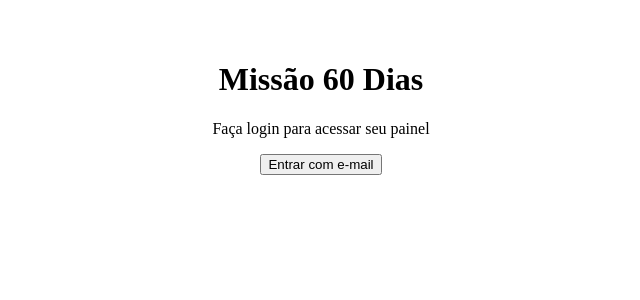
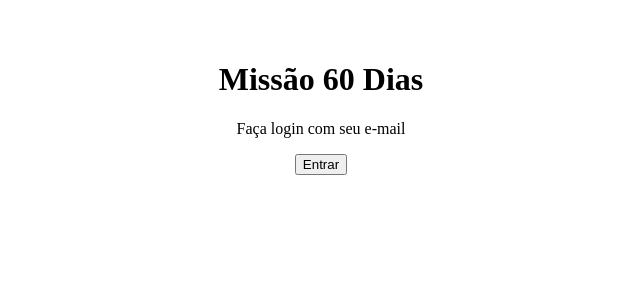
Before and after one commit to henriqueph9/missao60dias-final, a Next.js app: page / in a window 1280 px wide. Shown: the top 300 px of the page, without its empty margins (319-959 px from the left). Built offline with nearby package versions, Linux system fonts and the light colour scheme; no server answers.

Commit message:
Add files via upload

```diff
--- a/next.config.js
+++ b/next.config.js
@@ -1 +1 @@
-module.exports = { reactStrictMode: true };
+module.exports = { reactStrictMode: true }
--- a/package.json
+++ b/package.json
@@ -4,13 +4,12 @@
   "scripts": {
     "dev": "next dev",
     "build": "next build",
-    "export": "next export",
     "start": "next start"
   },
   "dependencies": {
+    "firebase": "^9.0.0",
     "next": "latest",
     "react": "latest",
-    "react-dom": "latest",
-    "firebase": "^9.0.0"
+    "react-dom": "latest"
   }
 }
--- a/pages/admin.js
+++ b/pages/admin.js
@@ -2,9 +2,9 @@ import React from 'react';
 
 export default function Admin() {
   return (
-    <div style={{ padding: '2rem', textAlign: 'center' }}>
+    <main style={{ textAlign: 'center', padding: '2rem' }}>
       <h1>Painel Administrativo</h1>
-      <p>Visualize os registros de todos os usuários aqui.</p>
-    </div>
+      <p>Visualização dos dados dos participantes será exibida aqui.</p>
+    </main>
   );
 }
--- a/pages/dashboard.js
+++ b/pages/dashboard.js
@@ -2,9 +2,9 @@ import React from 'react';
 
 export default function Dashboard() {
   return (
-    <div style={{ padding: '2rem', textAlign: 'center' }}>
+    <main style={{ textAlign: 'center', padding: '2rem' }}>
       <h1>Painel do Participante</h1>
       <p>Aqui ficará o calendário, botões ✔️❌, observações e gráfico.</p>
-    </div>
+    </main>
   );
 }
--- a/pages/index.js
+++ b/pages/index.js
@@ -1,11 +1,10 @@
 import { useEffect } from 'react';
 import { useRouter } from 'next/router';
-import { getAuth, onAuthStateChanged, signInWithEmailAndPassword } from 'firebase/auth';
-import { app } from '../firebase-config';
+import { signInWithEmailAndPassword, onAuthStateChanged } from 'firebase/auth';
+import { auth } from '../firebase-config';
 
 export default function Home() {
   const router = useRouter();
-  const auth = getAuth(app);
 
   useEffect(() => {
     const unsub = onAuthStateChanged(auth, (user) => {
@@ -27,10 +26,10 @@ export default function Home() {
   };
 
   return (
-    <div style={{ padding: '2rem', textAlign: 'center' }}>
+    <main style={{ textAlign: 'center', padding: '2rem' }}>
       <h1>Missão 60 Dias</h1>
-      <p>Faça login para acessar seu painel</p>
-      <button onClick={handleLogin}>Entrar com e-mail</button>
-    </div>
+      <p>Faça login com seu e-mail</p>
+      <button onClick={handleLogin}>Entrar</button>
+    </main>
   );
 }
```
